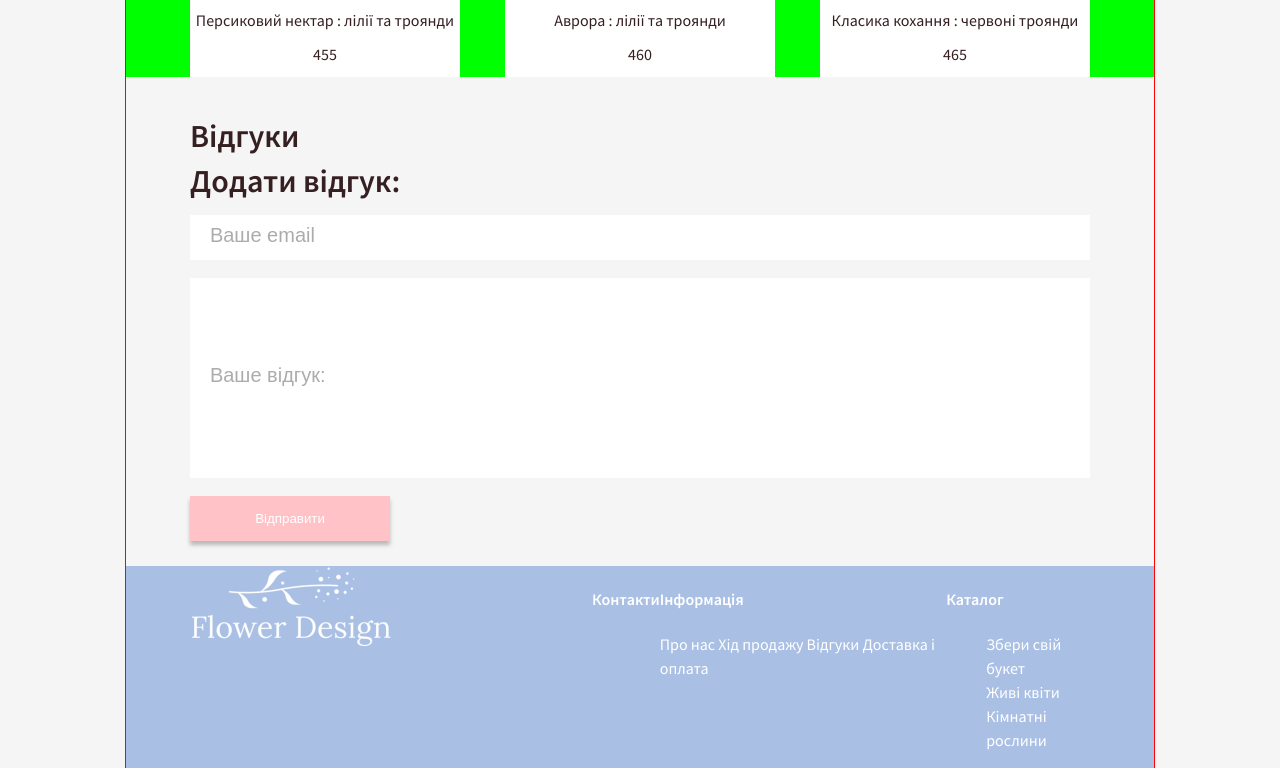
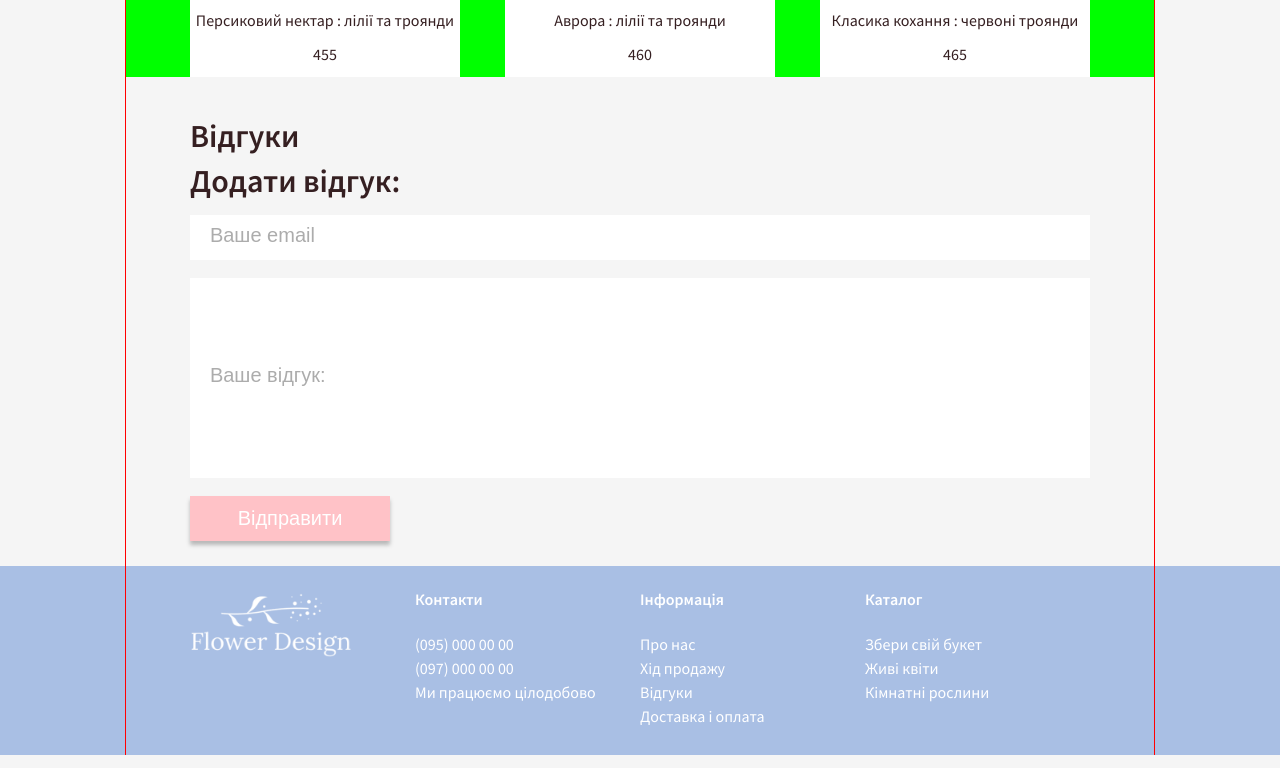
Before and after one commit to Mila-ne-Mila/flowers_shop, a plain HTML site: page mila_project.html in a window 1280 px wide. Shown: the part 2711-3479 px from the top of the page. Drawn offline with Linux system fonts and the light colour scheme; no server answers.

Commit message:
footer changes

```diff
--- a/mila_project.html
+++ b/mila_project.html
@@ -120,37 +120,39 @@
 		</div>
 
 		<footer>
-			<div class="footer container">
+			<div class="footer">
+				<div class="container display_flex">
 				<div class="logo_footer">
 					<img class="logo" src="images/logo.png" alt="Logo" />
 				</div>
-				<div class="footer_contucts text_decoration">
+				<div class="footer_items_list text_decoration">
 					<h4 class="footer_title">Контакти</h4>
-
+						<ul class="static_information footer_menu">
+							<li class="footer_menu_item">(095) 000 00 00</li>
+							<li class="footer_menu_item">(097) 000 00 00</li>
+							<li class="footer_menu_item">Ми працюємо цілодобово</li>
+						</ul>
 				</div>
 				<div class="footer_items_list text_decoration">
 					<h4 class="footer_title">Інформація</h4>
 					<div class="footer_menu">
-							<a class="text_decoration" href="/">Про нас</a>
-							<a class="text_decoration" href="/">Хід продажу</a>
-							<a class="text_decoration" href="/">Відгуки </a>
-							<a class="text_decoration" href="/">Доставка і оплата</a>
+						<ul class="footer_menu">
+							<li class="footer_menu_item"><a class="text_decoration" href="/">Про нас</a></li>
+							<li class="footer_menu_item"><a class="text_decoration" href="/">Хід продажу</a></li>
+							<li class="footer_menu_item"><a class="text_decoration" href="/">Відгуки </a></li>
+							<li class="footer_menu_item"><a class="text_decoration" href="/">Доставка і оплата</a></li>
+						</ul>
 					</div>
 				</div>
 				<div class="footer_items_list text_decoration">
 					<h4 class="footer_title">Каталог</h4>
 					<ul class="footer_menu">
-						<li class="footer_menu_item">
-							<a class="text_decoration" href="/">Збери свій букет</a>
-						</li>
-						<li class="footer_menu_item">
-							<a class="text_decoration" href="/">Живі квіти</a>
-						</li>
-						<li class="footer_menu_item">
-							<a class="text_decoration" href="/">Кімнатні рослини</a>
-						</li>
+						<li class="footer_menu_item"><a class="text_decoration" href="/">Збери свій букет</a></li>
+						<li class="footer_menu_item"><a class="text_decoration" href="/">Живі квіти</a></li>
+						<li class="footer_menu_item"><a class="text_decoration" href="/">Кімнатні рослини</a></li>
 					</ul>
 				</div>
+			</div>
 		</footer>
 </body>
 
--- a/scss/footer.scss
+++ b/scss/footer.scss
@@ -3,8 +3,37 @@
     display: flex;
 }
 
-
 .footer_menu {
     text-decoration: none;
     list-style-type: none;
 }
+
+.display_flex {
+    display: flex;
+    width: 100%;
+}
+
+.footer_contucts {
+
+    // display: flex;
+    // justify-content: flex-start;
+}
+
+.logo_footer {
+    width: 25%;
+    display: flex;
+    padding-top: 3%;
+}
+
+.static_information {
+
+}
+
+.footer_items_list {
+    width: 25%;
+    margin-left: 0;
+}
+
+ul {
+    padding: 0;
+}
--- a/scss/reviews.scss
+++ b/scss/reviews.scss
@@ -29,8 +29,7 @@
     box-shadow: 1px 5px 6px 4px lightgrey;
     padding: 3%;
     font-size: 20px;
-    line-height: 1.5;
-}
+    line-height: 1.5;}
 
 
 .user_email {
@@ -38,6 +37,7 @@
     width: 100%;
     height: 45px;
     border-style: none;
+    outline: none;
 }
 
 .user_text_review {
@@ -47,6 +47,7 @@
     min-height: 200px;
     max-height: fit-content;
     margin-top: 2%;
+    outline: none;
 }
 
 .send_button {
@@ -57,6 +58,7 @@
     color: #FFFFFF;
     border-style: none;
     box-shadow: 0px 4px 4px rgba(0, 0, 0, 0.25);
+    font-size: 20px;
 }
 
 ::placeholder {
```
Also changed, not shown: mila_project.css, 1 other file.
